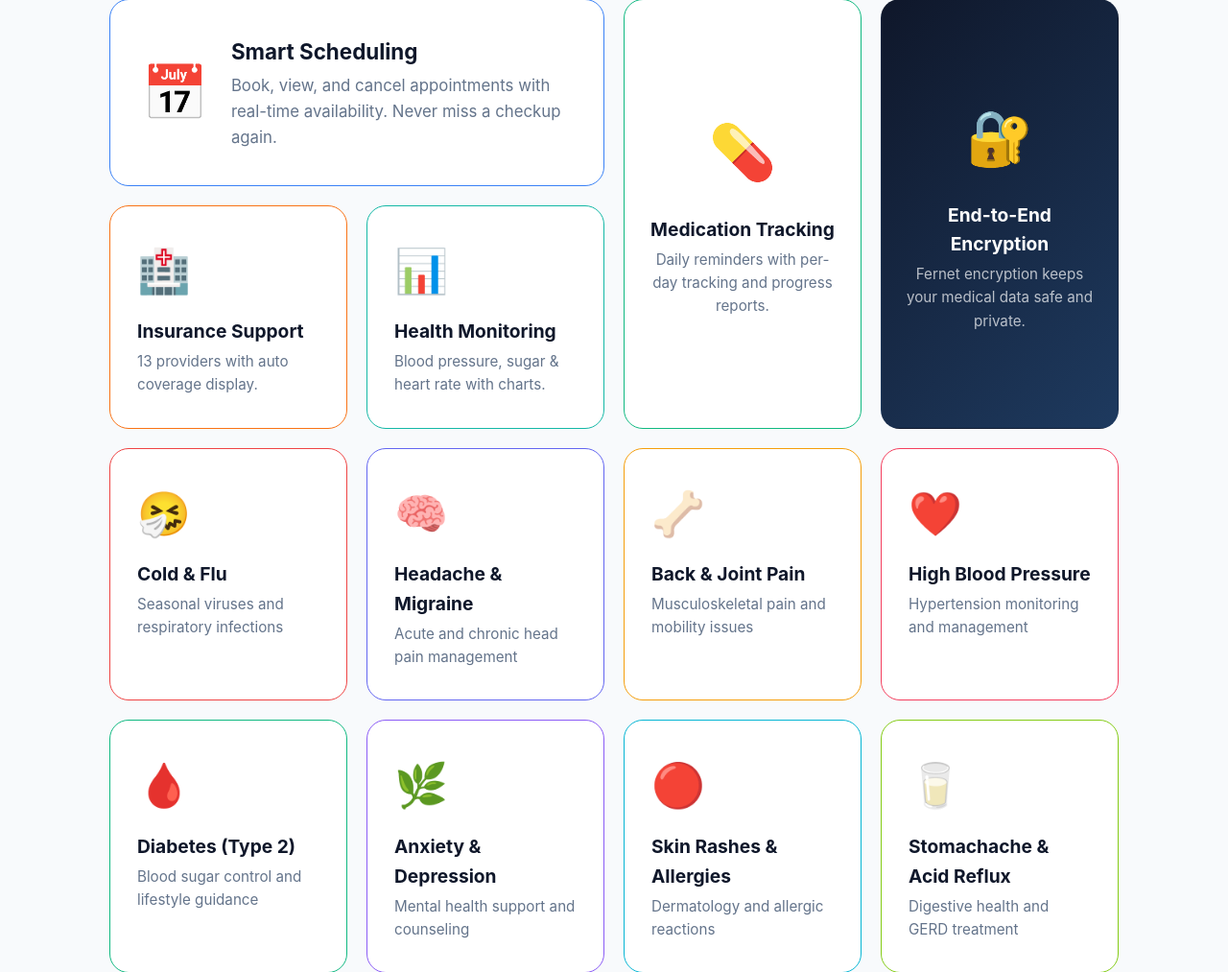
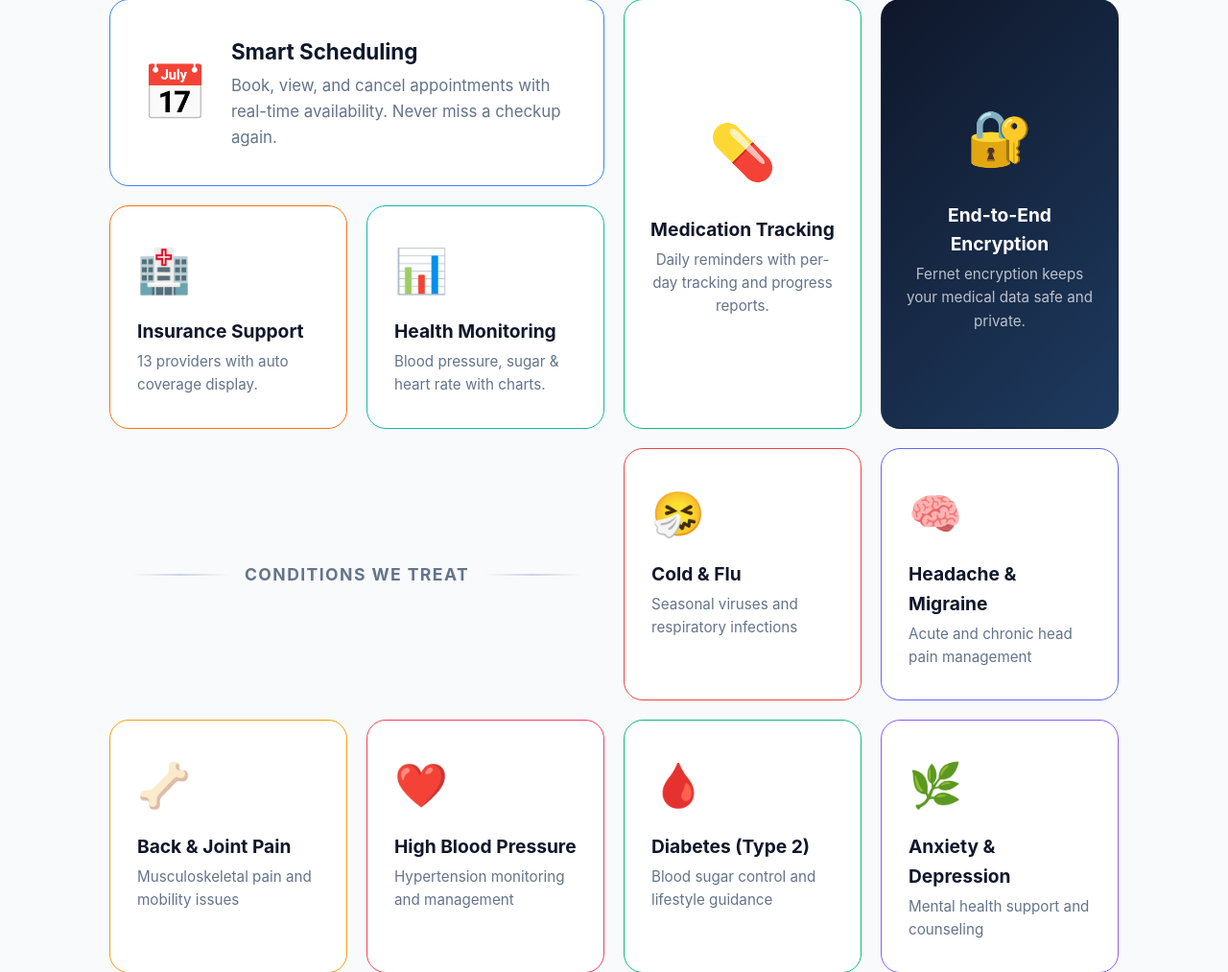
Before and after one commit to Samin5186/clinic-management, a Django app: page / in a window 1280 px wide. Shown: the part 1119-2132 px from the top of the page at 96% size. Run offline with Django 4.2, Linux system fonts and the light colour scheme.

Commit message:
Add 'Conditions We Treat' divider in features bento grid

```diff
--- a/static/css/style.css
+++ b/static/css/style.css
@@ -498,6 +498,42 @@ body {
 }
 .bento-fuchsia::before { background: linear-gradient(135deg, #d946ef, #e879f9); }
 .bento-fuchsia:hover { border-color: #c026d3; box-shadow: 0 16px 48px rgba(217, 70, 239, 0.25); }
+
+/* Divider card for section separation */
+.bento-divider {
+    background: transparent;
+    border: none;
+    padding: 8px 24px;
+    display: flex;
+    align-items: center;
+    justify-content: center;
+}
+.bento-divider::before { display: none; }
+.bento-divider:hover {
+    box-shadow: none;
+    transform: none;
+    border-color: transparent;
+}
+.bento-divider-content {
+    display: flex;
+    align-items: center;
+    gap: 16px;
+    width: 100%;
+    max-width: 800px;
+}
+.divider-line {
+    flex: 1;
+    height: 2px;
+    background: linear-gradient(90deg, transparent, #cbd5e1, transparent);
+}
+.divider-label {
+    font-size: 1.1rem;
+    font-weight: 700;
+    color: #64748b;
+    text-transform: uppercase;
+    letter-spacing: 0.08em;
+    white-space: nowrap;
+}
 
 /* Make accent card work with the new system */
 .bento-accent {
--- a/templates/landing.html
+++ b/templates/landing.html
@@ -112,6 +112,15 @@
                     <div class="bento-text">
                         <h4>Health Monitoring</h4>
                         <p>Blood pressure, sugar & heart rate with charts.</p>
+                    </div>
+                </div>
+
+                <!-- Conditions We Treat Section Header -->
+                <div class="bento-card bento-divider bento-wide">
+                    <div class="bento-divider-content">
+                        <span class="divider-line"></span>
+                        <span class="divider-label">Conditions We Treat</span>
+                        <span class="divider-line"></span>
                     </div>
                 </div>
 
```
